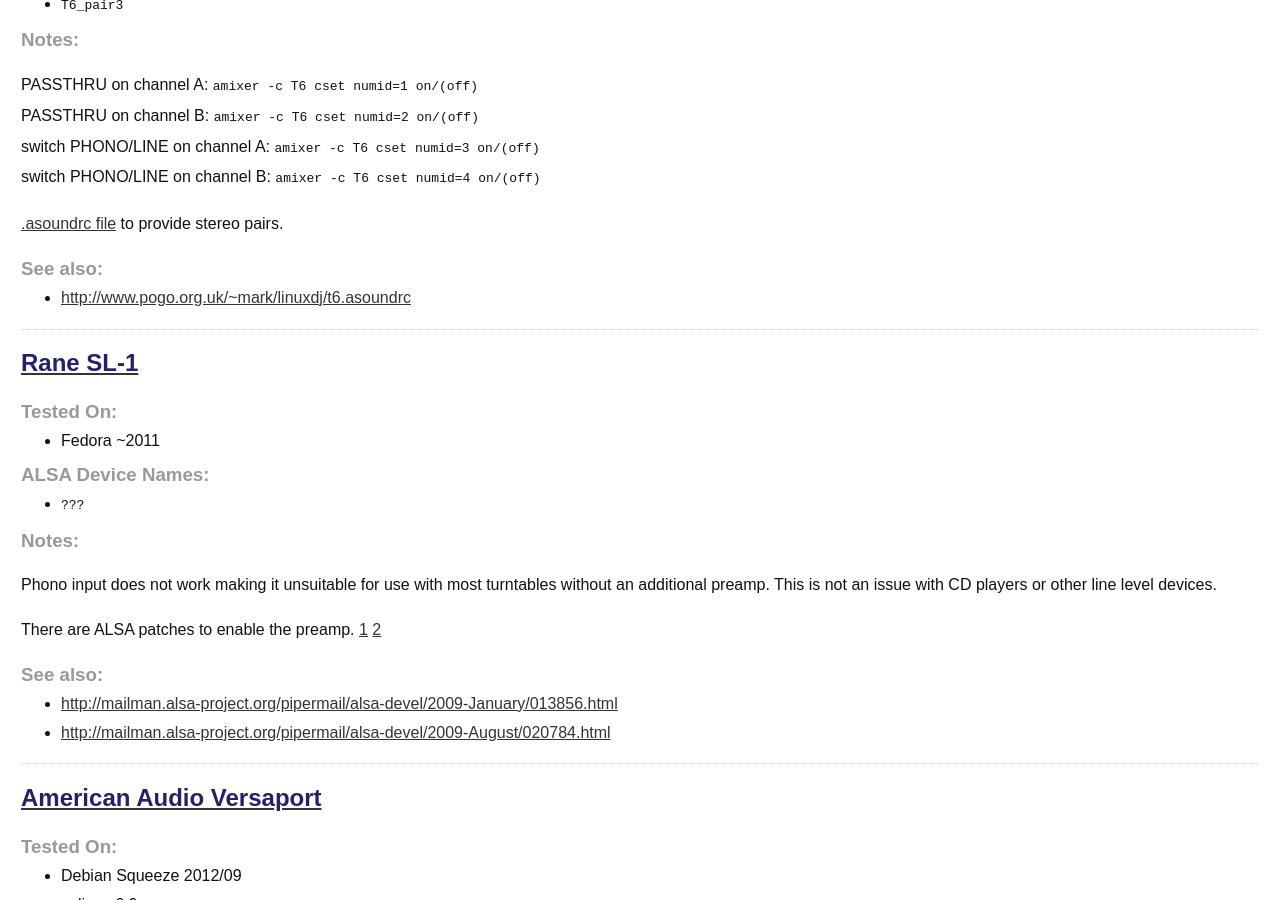
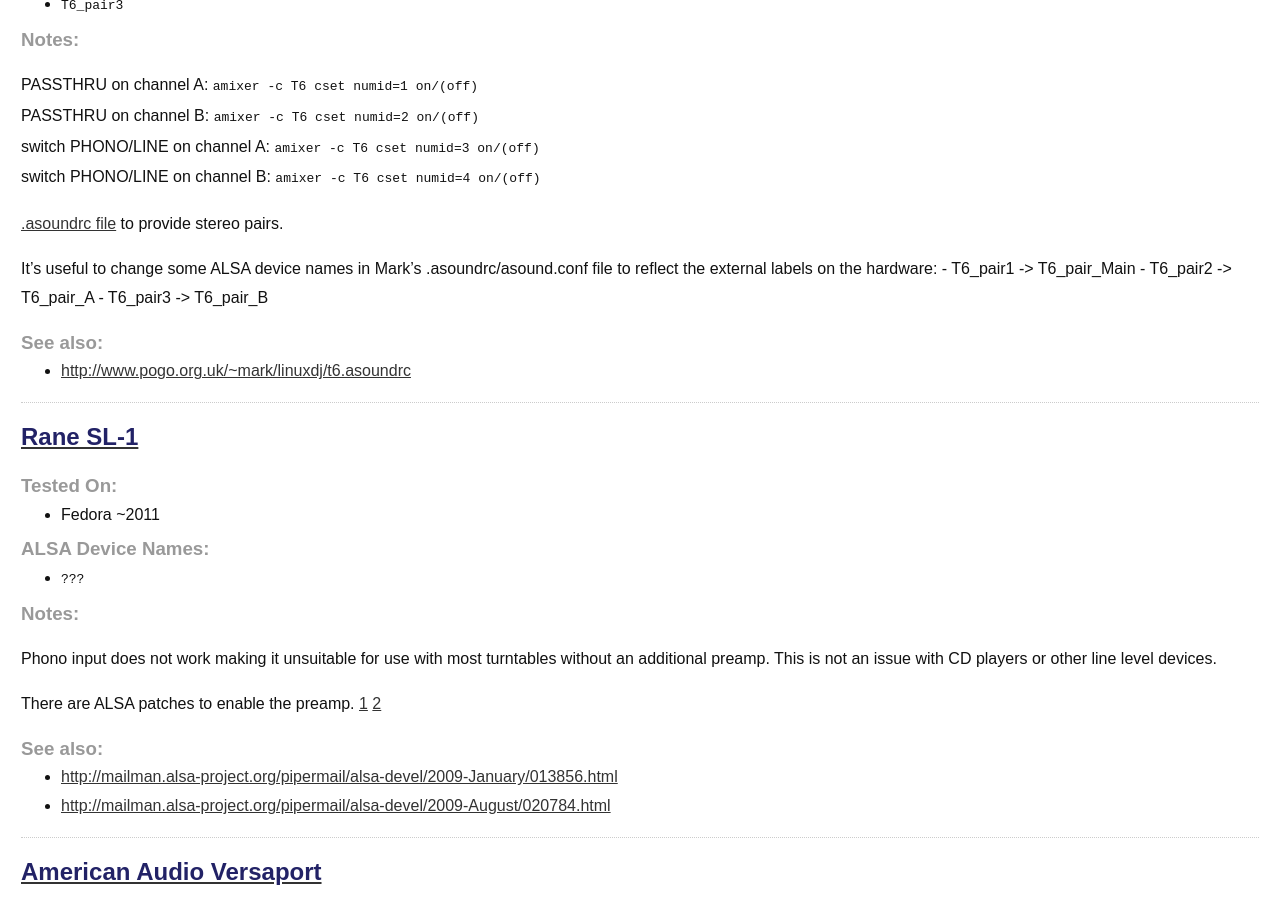
Before and after one commit to xwax/xwax.github.io, a Jekyll site: the page built from list_of_soundcards.md, in a window 1280 px wide and 900 px high, scrolled down 3570 px. Built offline with Jekyll 4.4.1, drawn with Linux system fonts in a browser that asks for light colours.

Commit message:
Update soundcards.yml (#22)
Added notes suggesting changes to the provided .asoundrc./asound.conf file to make it clearer which ALSA device is linked to which hardware connections.

```diff
--- a/_data/soundcards.yml
+++ b/_data/soundcards.yml
@@ -104,6 +104,12 @@
 
     [.asoundrc file](http://www.pogo.org.uk/~mark/linuxdj/t6.asoundrc) to provide stereo pairs.
 
+    It's useful to change some ALSA device names in Mark's .asoundrc/asound.conf file to
+    reflect the external labels on the hardware:
+        - T6_pair1 -> T6_pair_Main
+        - T6_pair2 -> T6_pair_A
+        - T6_pair3 -> T6_pair_B
+
 
 - name: Rane SL-1
   alsa_device_names:
```
